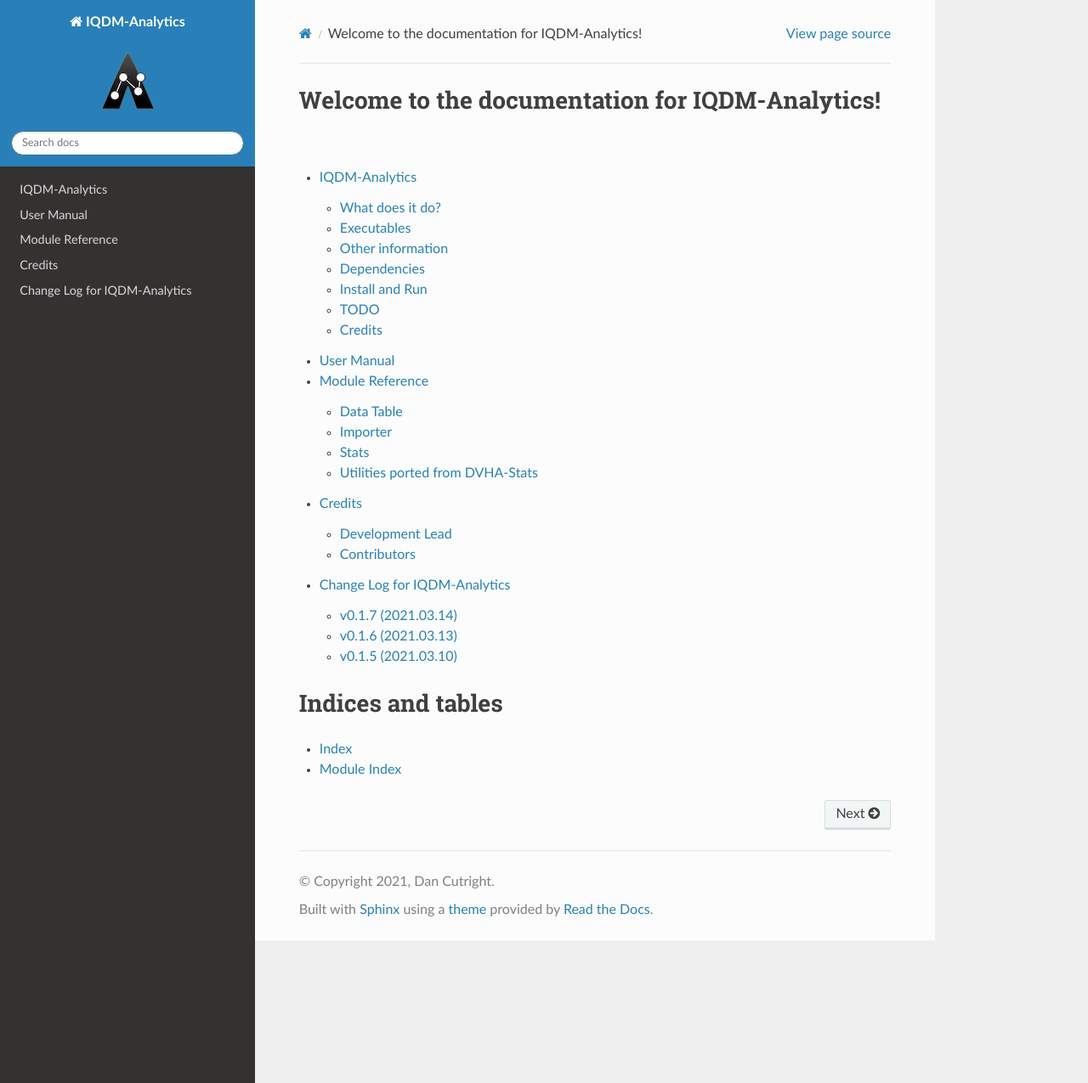
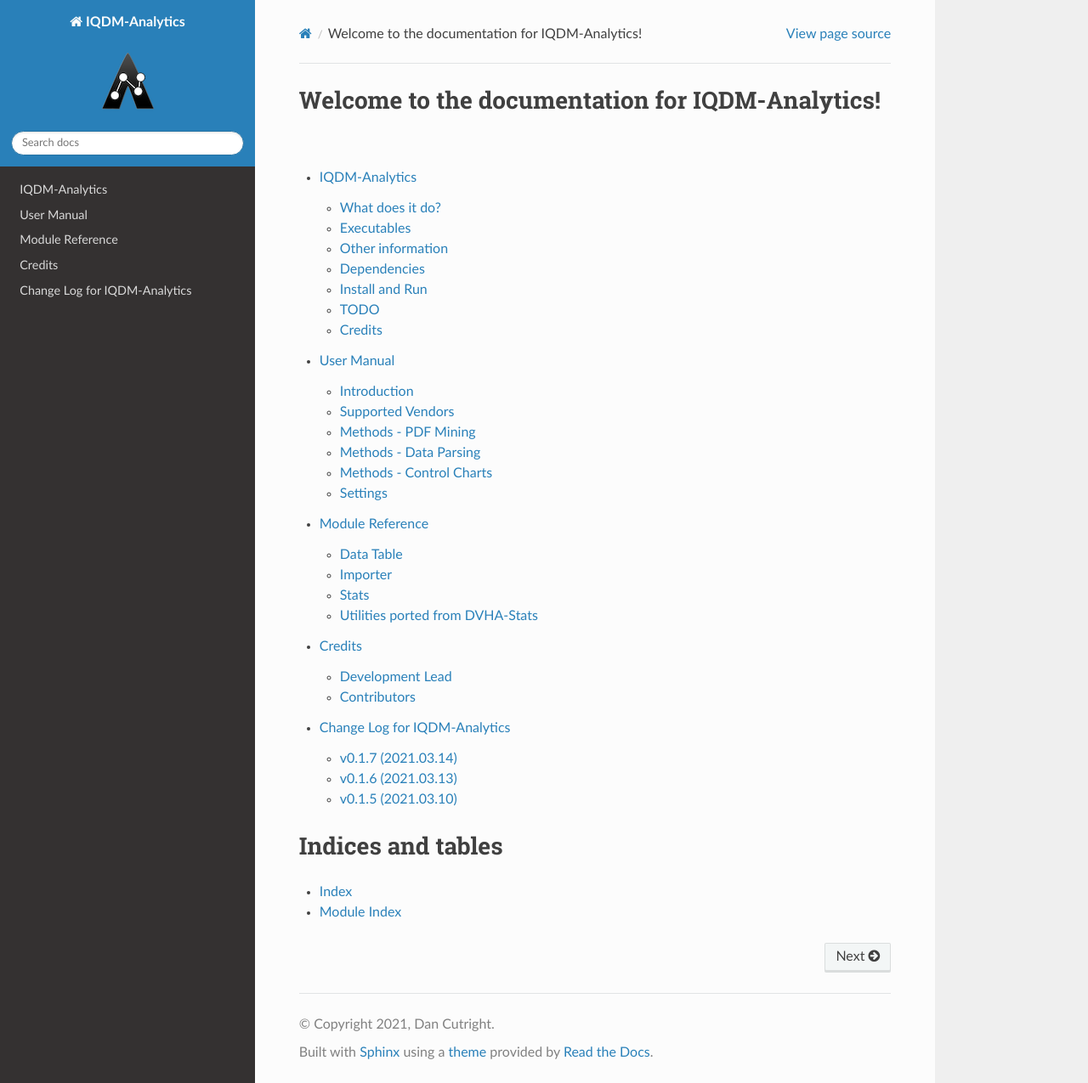
Before and after one commit to IQDM/IQDM-Analytics, a Sphinx documentation site: the page built from docs/source/index.rst, in a window 1280 px wide and 1275 px high. Shown: the whole window at 85% size. Built offline with Sphinx 7.4.7 and the Read the Docs theme 2.0.0, drawn with Linux system fonts in a browser that asks for light colours; the version number could not be read and is left out; some of the changed lines change nothing that is shown.

Commit message:
begin user manual

```diff
--- a/docs/source/usage.rst
+++ b/docs/source/usage.rst
@@ -2,4 +2,102 @@
 User Manual
 ===========
 
-Under construction
+**THIS PAGE IS STILL A WORK IN PROGRESS**
+
+
+This application is part of the IMRT QA Data Mining (IQDM) project for the AAPM
+`IMRT Working Group (WGIMRT) <https://www.aapm.org/org/structure/?committee_code=WGIMRT>`__.
+
+
+Introduction
+------------
+IQDM Analytics is a desktop application designed to make `IQDM-PDF <https://github.com/IQDM/IQDM-PDF>`__
+more user friendly. IQDM-PDF is a python library used to mine data from IMRT
+QA PDF reports. Additionally, IQDM Analytics can sort results by pass-rate
+criteria and generate control charts and histograms for any of the mined
+variables.
+
+|screenshot|
+
+Supported Vendors
+-----------------
+IQDM-PDF currently supports the following IMRT QA vendors:
+
+- Sun Nuclear: SNC Patient
+- Scandidos: Delta4
+- PTW: Verisoft
+
+
+Methods - PDF Mining
+--------------------
+Generally speaking, the text from IMRT QA reports is extracted and
+sorted into boxes with coordinates, using `pdfminer.six <https://pdfminersix.readthedocs.io/>`__.
+Then IQDM-PDF searches for key words to locate boxes containing data of
+interest. For more details, see the `IQDM-PDF: How It Works <https://iqdm-pdf.readthedocs.io/en/latest/methods.html>`__
+page.
+
+Although IQDM-PDF has very thorough `testing <https://iqdm-pdf.readthedocs.io/en/latest/testing.html>`__,
+it is prudent for users to manually inspect the CSV file generated. If you
+find an error, please `submit an issue with IQDM-PDF <https://github.com/IQDM/IQDM-Analytics/issues>`__.
+If you provide an anonymized report reproducing the error, it can be included
+in the automated tests.
+
+
+Methods - Data Parsing
+----------------------
+Output from IQDM-PDF will be sorted in the following order:
+
+1. Patient Name & ID ( plus Plan ID / Name / SOPInstanceUID)
+2. Analysis parameters (e.g., dose, distance, threshold, etc.)
+3. Measurement date & time (or report date)
+
+If multiple reports are found with this sorting, IQDM Analytics can be
+customized to select either the first or last report (by file creation time),
+or be set to the min, mean, or max value (calculated per charting variable).
+
+
+Methods - Control Charts
+------------------------
+A control chart is simply a plot of chronological data with a center line and
+control limits (upper and lower). The center line is the mean value of all
+points. IQDM Analytics calculates a 2-point moving-range,
+
+.. math::
+
+   \overline { mR } = \frac { 1 }{ n-1 } \sum _{ i=2 }^{ n }{ \left| { x }_{ i }-{ x }_{ i-1 } \right|  }.
+
+
+Control limits (CL) are calculated with
+
+.. math::
+
+  CL=\overline { x } \pm 3\frac { \overline { mR }  }{ 1.128 }
+
+where 3 is the number of standard deviations, which can be customized in Settings.
+The ``1.128`` is the ``scalar_d`` value used when a 2-point moving-range is used.
+
+The control chart in the main view uses the following acroymns:
+
+- **IC**: In Control
+- **OOC**: Out of Control
+- **UCL**: Upper Control Limit
+- **LCL**: Lower Control Limit
+
+Note that control limits are bounded if the population it describes is also
+bounded. For example, UCL of a gamma pass-rate will not exceed 100%.
+
+
+Settings
+--------
+TODO
+
+|settings|
+
+
+.. |screenshot| raw:: html
+
+    <img src='https://user-images.githubusercontent.com/4778878/110721238-b59e4e00-81d5-11eb-8a1e-5aae9266235a.jpg' align='center' width='500' alt="IQDM Analytics screenshot">
+
+
+.. |settings| image:: _static/iqdma_settings.png
+   :alt: User Settings
```
Also changed, not shown: docs/source/_static/iqdma_settings.png (added).
